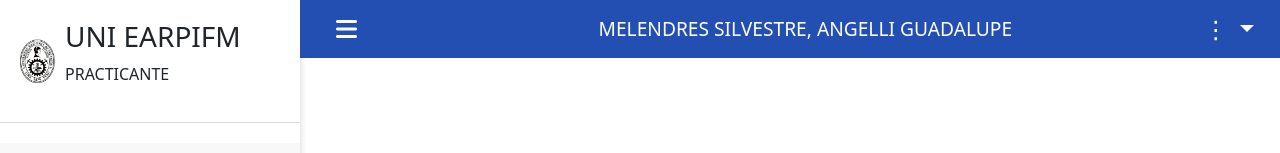
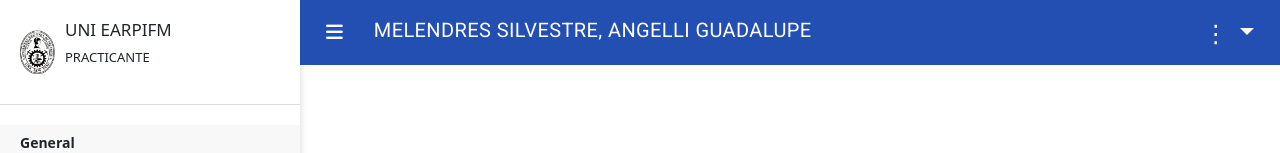
Before and after one commit to Anmsdv/AngelliMelendres-pyctUni, a plain HTML site: page index.html in a window 1280 px wide. Shown: the top 153 px of the page. Drawn offline with nearby package versions, Linux system fonts and the light colour scheme.

Commit message:
Segundo avance del index

```diff
--- a/index.html
+++ b/index.html
@@ -15,8 +15,8 @@
         <div class="sidebar-header">
             <img src="img/logoUni.png" alt="UNI EARPIFM Logo" class="sidebar-logo">
             <div>
-                <h3>UNI EARPIFM</h3>
-                <p>PRACTICANTE</p>
+                <h2 class="htop">UNI EARPIFM</h2>
+                <p class="hbottom">PRACTICANTE</p>
             </div>
         </div>
         <nav class="sidebar-menu">
@@ -40,7 +40,7 @@
     <div class="content expanded">
         <header>
             <button class="menu-toggle"><i class="fa-solid fa-bars"></i></button>
-            <h2>MELENDRES SILVESTRE, ANGELLI GUADALUPE</h2>
+            <h2 class="header-name">MELENDRES SILVESTRE, ANGELLI GUADALUPE</h2>
             <div class="dropdown">
                 <button class="dropdown-toggle" type="button" id="dropdownMenuButton" data-bs-toggle="dropdown" aria-expanded="false">
                     &#8942;
--- a/styles/index.css
+++ b/styles/index.css
@@ -7,14 +7,14 @@ body {
 }
 
 .sidebar {
-    width: 300px; /* Ajustado a 300px */
+    width: 300px;
     background-color: #ffffff;
     height: 100%;
     box-shadow: 2px 0 5px rgba(0, 0, 0, 0.1);
     position: fixed;
     left: 0;
     z-index: 1000;
-    transform: translateX(-300px); /* Ajustado a 300px */
+    transform: translateX(-300px);
     transition: transform 0.3s ease-in-out;
 }
 
@@ -28,6 +28,15 @@ body {
     display: flex;
     align-items: center;
     justify-content: flex-start;
+}
+.htop {
+    font-size: 17px;
+    font-weight: normal;
+    letter-spacing: normal;
+}
+
+.hbottom {
+    font-size: 13px;
 }
 
 .sidebar-logo {
@@ -87,44 +96,52 @@ body {
 }
 
 .content.expanded {
-    margin-left: 300px; /* Ajustado a 300px */
+    margin-left: 300px;
+}
+
+.header-name {
+    font-family: "Roboto", "Helvetica", "Arial", sans-serif;
+    font-size: 20px;
+    line-height: 1;
+    letter-spacing: .02em;
+    font-weight: 400;
+    margin-left: 15px;
+    margin-top: 3px;
 }
 
 header {
     display: flex;
-    justify-content: space-between;
+    justify-content: flex-start;
     align-items: center;
     padding: 10px 20px;
+    height: 65px;
     background-color: #224FB1;
     color: #ffffff;
     position: fixed;
-    width: calc(100% - 300px); /* Ajustado a 300px */
+    width: calc(100% - 300px);
     top: 0;
     z-index: 1001;
-    left: 300px; /* Ajustado a 300px */
+    left: 300px;
     transition: left 0.3s ease-in-out, width 0.3s ease-in-out;
 }
 
 header.collapsed {
-    width: 100%; /* Ajusta el ancho cuando el sidebar está colapsado */
-    left: 0; /* Reposiciona el header cuando el sidebar está cerrado */
-}
-
-header h2 {
-    margin: 0;
-    font-size: 1.2em;
-    padding-left: 50px;
+    width: 100%;
+    left: 0;
 }
 
 .menu-toggle {
-    font-size: 1.5em;
+    font-size: 1.2em;
     color: white;
     background: none;
     border: none;
     cursor: pointer;
     z-index: 1002;
-    position: relative;
-    margin-left: 10px;
+    margin-right: 10px;
+}
+
+.dropdown {
+    margin-left: auto;
 }
 
 .dropdown-toggle {
```
